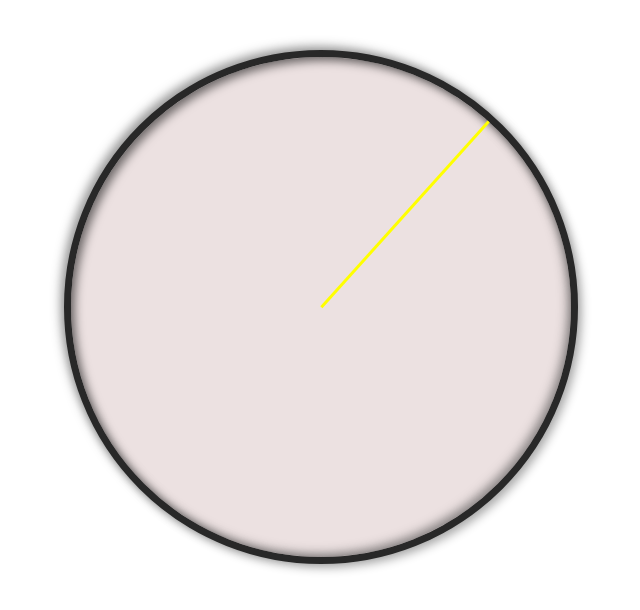
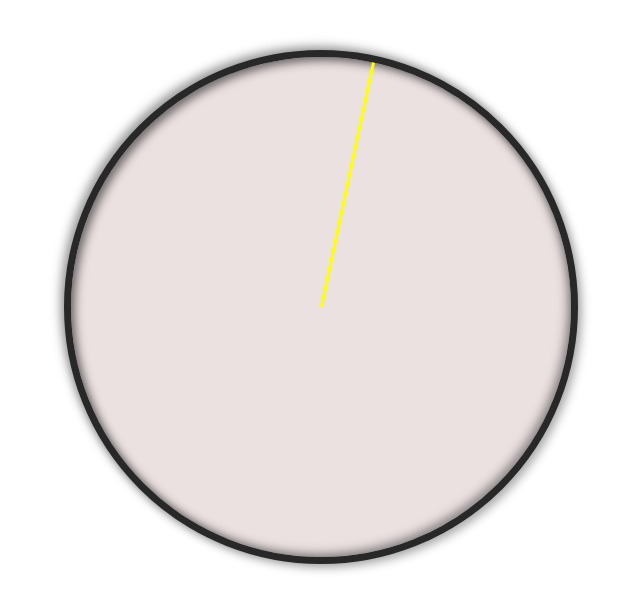
Before and after one commit to bokigolic/clock-reacr-app, a React (Create React App) app: page / in a window 1280 px wide. Shown: the top 610 px of the page, without its empty margins (319-959 px from the left). Built offline with nearby package versions, Linux system fonts and the light colour scheme.

Commit message:
added some chanhes

```diff
--- a/public/style.css
+++ b/public/style.css
@@ -14,10 +14,10 @@
 .pointer-holder {
   height: 500px;
   width: 2px;
-
   position: absolute;
   top: 0px;
   left: 249px;
+  transition: all 0s lenear;
 }
 
 .pointer {
--- a/src/components/Clock.jsx
+++ b/src/components/Clock.jsx
@@ -4,12 +4,16 @@ let intervatId = false;
 
 
 const Clock = () => {
-  const [seconds, setSeconds] = useState(0);
+  const [seconds, setSeconds] = useState(55);
 
   const angle = parseInt((seconds / 60) * 360);
 
   const tick = () => {
     setSeconds((oldState) => {
+      if (oldState === 59) {
+        return 0;
+      }
+
       return oldState + 1
     });
 
@@ -20,9 +24,7 @@ const Clock = () => {
 
     } else {
       intervatId =
-        setInterval(() => {
-          tick();
-        }, 1000);
+        setInterval(tick, 1000);
     }
   }, [tick, intervatId]);
 
```
